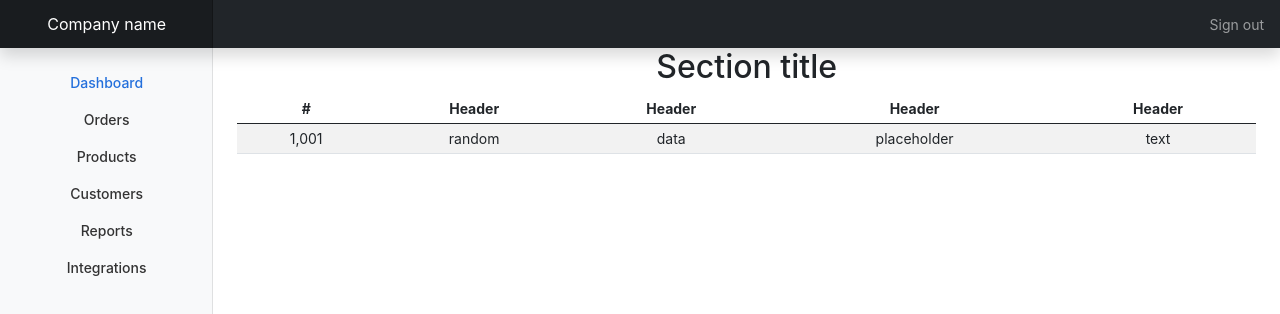
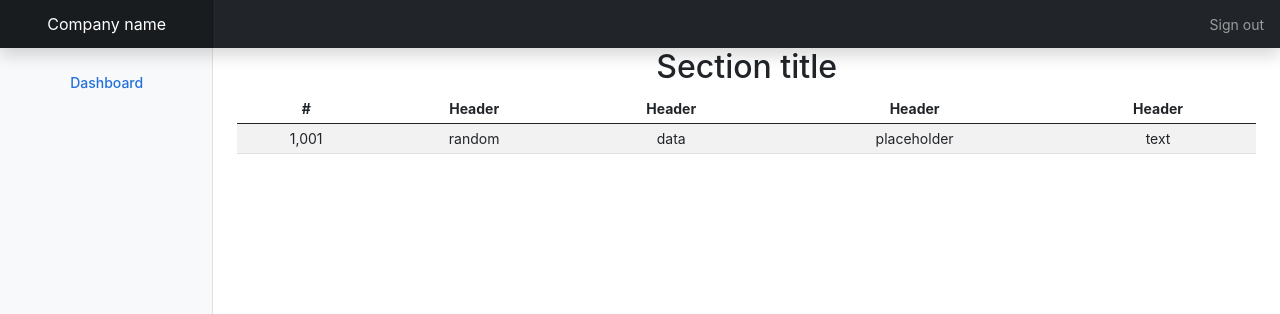
Before and after one commit to sayan95/react-admin, a React (Create React App) app: page / in a window 1280 px wide. Shown: the top 314 px of the page. Built offline with nearby package versions, Linux system fonts and the light colour scheme.

Commit message:
refactoring component files and directories

```diff
--- a/package.json
+++ b/package.json
@@ -10,8 +10,10 @@
     "@types/node": "^12.20.19",
     "@types/react": "^17.0.17",
     "@types/react-dom": "^17.0.9",
+    "@types/react-router-dom": "^5.1.8",
     "react": "^17.0.2",
     "react-dom": "^17.0.2",
+    "react-router-dom": "^5.2.0",
     "react-scripts": "4.0.3",
     "typescript": "^4.3.5",
     "web-vitals": "^1.1.2"
--- a/src/components/App/App.tsx
+++ b/src/App.tsx
@@ -1,7 +1,7 @@
 import React from 'react'
-import Dashboard from '../Dashboard/Dashboard';
-import Menu from '../Menu/Menu';
-import Navbar from '../Navbar/Navbar';
+import Dashboard from './secured/Dashboard';
+import Menu from './secured/components/Menu';
+import Navbar from './secured/components/Navbar';
 import "./App.css";
 
 const App = () => {
--- a/src/components/Menu/Menu.tsx
+++ /dev/null
@@ -1,58 +0,0 @@
-import React, { Fragment } from 'react'
-
-interface Menus{
-    menu: string
-}
-
-
-const Menu = () => {
-    return (
-        <Fragment>
-            <nav id="sidebarMenu" className="col-md-3 col-lg-2 d-md-block bg-light sidebar collapse">
-                <div className="position-sticky pt-3">
-                    <ul className="nav flex-column">
-                        <li className="nav-item">
-                            <a className="nav-link active" aria-current="page" href="#">
-                                <span data-feather="home" />
-                                Dashboard
-                            </a>
-                        </li>
-                        <li className="nav-item">
-                        <a className="nav-link" href="#">
-                            <span data-feather="file" />
-                            Orders
-                        </a>
-                        </li>
-                        <li className="nav-item">
-                        <a className="nav-link" href="#">
-                            <span data-feather="shopping-cart" />
-                            Products
-                        </a>
-                        </li>
-                        <li className="nav-item">
-                        <a className="nav-link" href="#">
-                            <span data-feather="users" />
-                            Customers
-                        </a>
-                        </li>
-                        <li className="nav-item">
-                        <a className="nav-link" href="#">
-                            <span data-feather="bar-chart-2" />
-                            Reports
-                        </a>
-                        </li>
-                        <li className="nav-item">
-                            <a className="nav-link" href="#">
-                                <span data-feather="layers" />
-                                Integrations
-                            </a>
-                        </li>
-                    </ul>
-
-                </div>
-            </nav>
-        </Fragment>
-    )
-}
-
-export default Menu
--- a/src/index.tsx
+++ b/src/index.tsx
@@ -1,7 +1,7 @@
 import React from 'react';
 import ReactDOM from 'react-dom';
-import './styles/index.css';
-import App from './components/App/App';
+import './index.css';
+import App from './App';
 import reportWebVitals from './reportWebVitals';
 
 ReactDOM.render(
--- /dev/null
+++ b/src/secured/components/Menu.tsx
@@ -0,0 +1,27 @@
+import React, { Fragment } from 'react'
+
+interface Menus{
+    menu: string
+}
+
+
+const Menu = () => {
+    return (
+        <Fragment>
+            <nav id="sidebarMenu" className="col-md-3 col-lg-2 d-md-block bg-light sidebar collapse">
+                <div className="position-sticky pt-3">
+                    <ul className="nav flex-column">
+                        <li className="nav-item">
+                            <a className="nav-link active" aria-current="page" href="#">
+                                <span data-feather="home" />
+                                Dashboard
+                            </a>
+                        </li>
+                    </ul>
+                </div>
+            </nav>
+        </Fragment>
+    )
+}
+
+export default Menu
```
Also changed, not shown: src/secured/User.tsx (added, +11 -0 lines), src/App.css (renamed from src/components/App/App.css), src/index.css (renamed from src/styles/index.css), src/secured/Dashboard.tsx (renamed from src/components/Dashboard/Dashboard.tsx), src/secured/components/Navbar.tsx (renamed from src/components/Navbar/Navbar.tsx), 1 other file (tests, documents, lock files or other folders).
